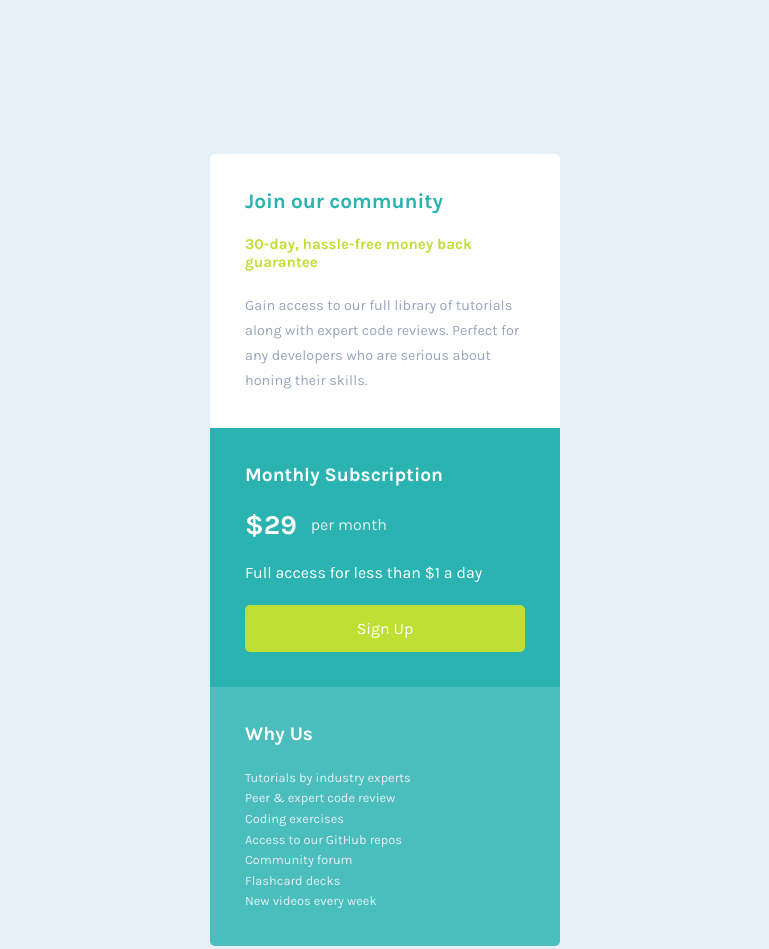
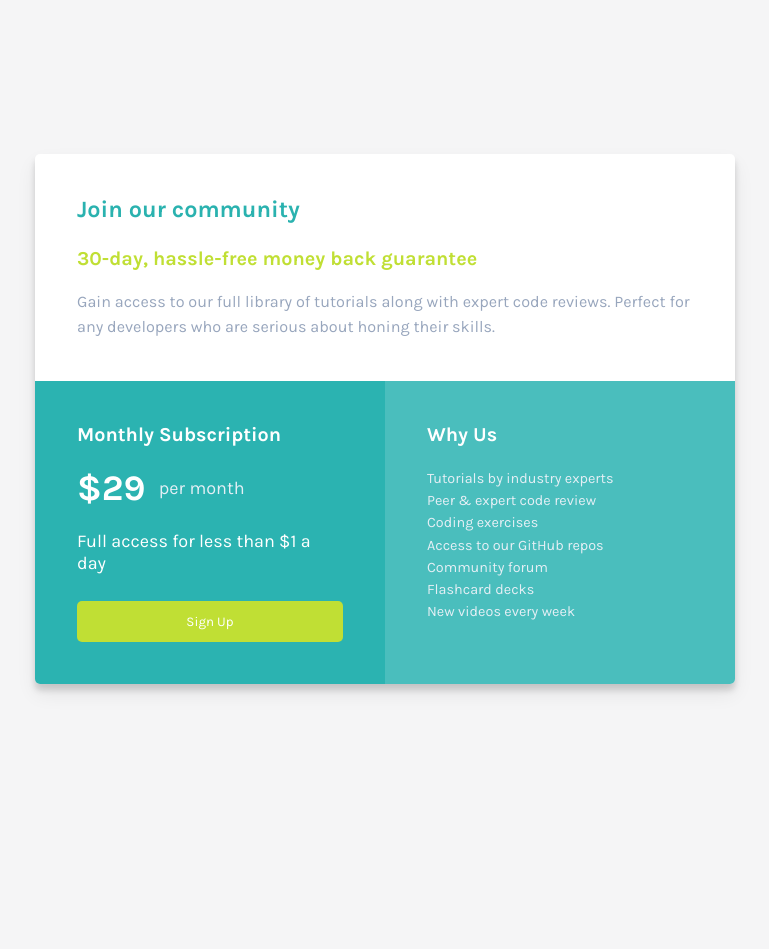
Before and after one commit to aburecki/single-price-grid-component-master, a plain HTML site: page index.html in a window 1536 px wide. Shown: the whole page, without its empty margins (383-1152 px from the left). After the commit the page ends 837 px from the top, so only its background shows below. Drawn offline with Linux system fonts and the light colour scheme.

Commit message:
complete mobile and desktop version 1

```diff
--- a/index.html
+++ b/index.html
@@ -29,7 +29,7 @@
     </section>
 
 
-
+    <div class="second-row">
       <section class="subscription">
 
         <h2>Monthly Subscription</h2>
@@ -60,6 +60,7 @@
 
       </section>
     </div>
+  </div>
 </body>
 
 </html>
--- a/style.css
+++ b/style.css
@@ -1,11 +1,14 @@
 @import url('https://fonts.googleapis.com/css2?family=Karla:wght@400;700&display=swap');
+
+html {
+    font-size: 16px;
+}
 
 * {
     margin: 0;
     padding: 0;
     box-sizing: border-box;
     font-family: 'Karla', sans-serif;
-    font-size: 16px;
 }
 
 ul {
@@ -14,14 +17,9 @@ ul {
 
 body {
     width: 100vw;
-    /* height: 100vh; */
     background-color: #e6eff6;
     display: flex;
-    /* justify-content: center; */
-    /* align-items: center; */
-    /* max-height: 200px;
-    max-width: 600px; */
-    /* margin: 0 auto; */
+
 }
 
 button {
@@ -33,10 +31,7 @@ button {
     color: #fff;
 }
 
-h3 {
-    padding-bottom: 8%;
-    font-size: 15px;
-}
+
 
 
 /* --------------------- wrapper div---------------------- */
@@ -48,25 +43,28 @@ h3 {
     border-radius: 5px;
     overflow: hidden;
     max-width: 350px;
+    box-shadow: 0 10px 20px rgba(0,0,0,0.07), 0 6px 6px rgba(0,0,0,0.15);
 
 
 }
 
-.wrapper>* {
+ .join, .subscription, .why-us  {
     padding: 10%;
 }
 
-.wrapper>*>h1, h2 {
+
+ h1, h2 {
     font-weight: 700;
     padding-bottom: 8%;
 }
 
-.wrapper>*>h1 {
-    font-size: 1.3rem;
+
+ h1 {
+    font-size: 2rem;
 }
 
-.wrapper>*>h2 {
-    font-size: 1.2rem;
+ h2 {
+    font-size: 1.1rem;
 }
 
 
@@ -78,16 +76,21 @@ h3 {
 
 .join h1 {
     color: hsl(179, 62%, 43%);
+    font-size: 1.3rem;
+    padding-bottom: 8%;
 }
 
 .join h3 {
     color: hsl(71, 73%, 54%);
+    padding: 0 0 3%;
+    font-size: 1.1rem;
 }
 
 .join p {
     color: hsl(218, 22%, 67%);
     line-height: 25px;
     font-size: 0.9rem;
+    font-weight: 400;
 }
 
 
@@ -98,12 +101,10 @@ h3 {
 }
 
 .price {
-    font-size: 1.7rem;
+    font-size: 2rem;
     font-weight: 700;
     padding-bottom: 8%;
     display: flex;
-    /* display: inline-block; */
-    /* vertical-align: middle; */
 }
 
 .price span {
@@ -111,12 +112,13 @@ h3 {
     font-weight: 400;
     align-self: center;
     padding-left: 5%;
-    /* display: inline-block; */
-    /* vertical-align: middle; */
+    font-size: 1rem;
+
 }
 
 .subscription p {
-    padding-bottom: 8%;
+    padding-bottom: 10%;
+    font-weight: 400;
 }
 
 
@@ -135,8 +137,50 @@ h3 {
 
 
 
-@media (min-width: 376px) {
+@media (min-width: 1440px) {
+
+    html {
+        font-size: 18px;
+    }
+
+
     body {
-        /* background-color:red; */
+        background-color: #f5f5f6;
     }
+
+    .wrapper {
+        min-height: 530px;
+        min-width: 700px;
+        flex-wrap: wrap;
+
+    }
+
+    .second-row{
+        display: flex;
+        flex-direction: row;
+        flex-wrap: wrap;
+
+    }
+
+
+
+    .join, .subscription, .why-us  {
+        padding: 6%;
+    }
+
+    .subscription {
+        flex: 1;
+    }
+
+    .why-us {
+        flex: 1;
+    }
+
+
+
+    .join h1 {
+        padding-bottom: 4%;
+    }
+
+
 }
```
Lines whose indentation alone changed are shown as unchanged.
